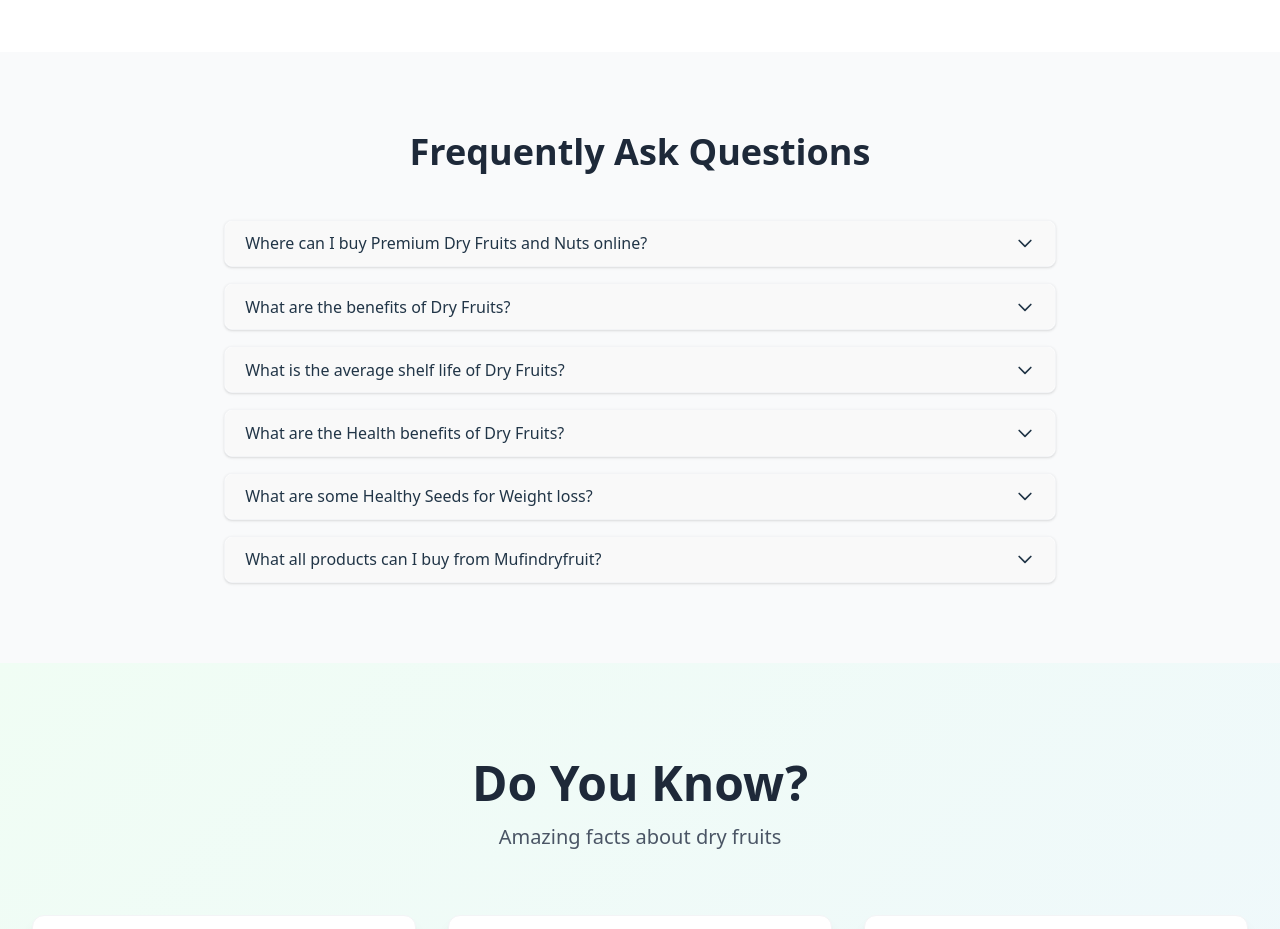
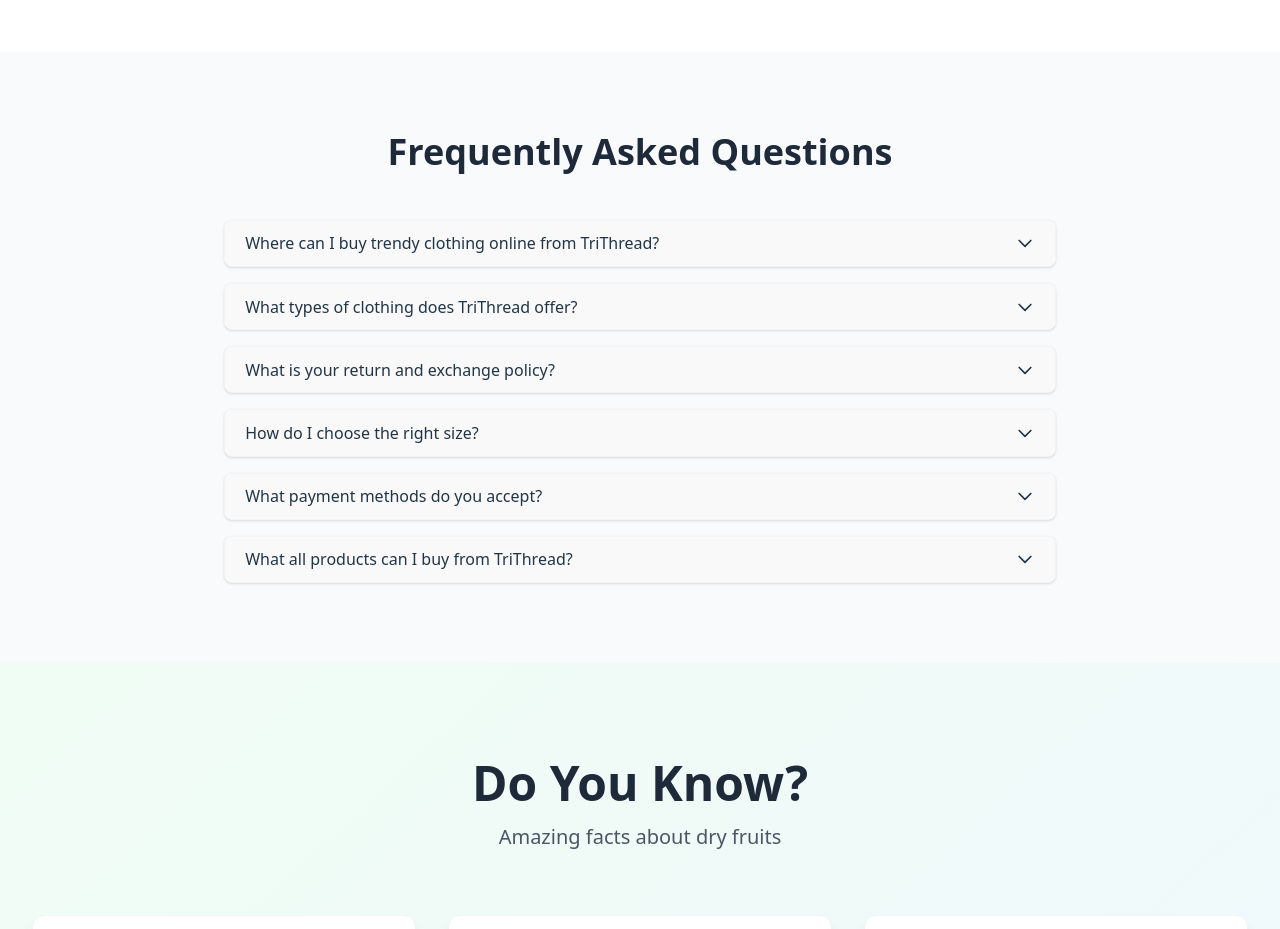
Before and after one commit to Deveshkgjb/Dry-Fruit, a React (Vite) app in the folder dry1/: page / in a window 1280 px wide. Shown: the part 3000-3929 px from the top of the page. Built offline with nearby package versions, Linux system fonts and the light colour scheme; no server answers.

Commit message:
Update FAQ from dry fruits to TriThread clothing content

```diff
--- a/dry1/src/Components/Homepages/FAQ.jsx
+++ b/dry1/src/Components/Homepages/FAQ.jsx
@@ -5,28 +5,28 @@
 
   const faqData = [
     {
-      question: "Where can I buy Premium Dry Fruits and Nuts online?",
-      answer: "You can buy premium dry fruits and nuts directly from our website. We offer a wide selection of high-quality nuts, dried fruits, and healthy snacks with convenient home delivery options."
+      question: "Where can I buy trendy clothing online from TriThread?",
+      answer: "You can shop the latest fashion trends directly from our TriThread website. We offer a wide selection of high-quality clothing for men, women, and kids with convenient home delivery options and easy returns."
     },
     {
-      question: "What are the benefits of Dry Fruits?",
-      answer: "Dry fruits are packed with essential nutrients, vitamins, and minerals. They provide energy, support heart health, boost immunity, aid in weight management, and are rich in antioxidants that help fight free radicals."
+      question: "What types of clothing does TriThread offer?",
+      answer: "TriThread offers a diverse range of clothing including casual wear, formal attire, activewear, ethnic wear, accessories, and seasonal collections. We cater to all age groups with stylish and comfortable fashion choices for every occasion."
     },
     {
-      question: "What is the average shelf life of Dry Fruits?",
-      answer: "The shelf life varies by type of dry fruit. Generally, most dry fruits last 6-12 months when stored properly in a cool, dry place. Nuts like almonds and walnuts can last up to a year, while dried fruits like dates and figs last 6-8 months."
+      question: "What is your return and exchange policy?",
+      answer: "We offer a hassle-free 7-day return and exchange policy. If you're not satisfied with your purchase, you can return or exchange items within 7 days of delivery. Items must be unused, unwashed, and with original tags attached."
     },
     {
-      question: "What are the Health benefits of Dry Fruits?",
-      answer: "Dry fruits offer numerous health benefits including improved heart health, better digestion, stronger bones, enhanced brain function, better skin health, and weight management. They're also rich in fiber, healthy fats, and essential minerals."
+      question: "How do I choose the right size?",
+      answer: "Each product page includes a detailed size chart to help you find the perfect fit. We recommend measuring yourself and comparing with our size guide. If you're between sizes, we suggest sizing up for a comfortable fit. Our customer support team is always ready to help with sizing queries."
     },
     {
-      question: "What are some Healthy Seeds for Weight loss?",
-      answer: "Seeds like chia seeds, flax seeds, pumpkin seeds, and sunflower seeds are excellent for weight loss. They're high in fiber and protein, which help you feel full longer, boost metabolism, and provide essential nutrients while supporting your weight loss goals."
+      question: "What payment methods do you accept?",
+      answer: "TriThread accepts multiple payment methods including credit/debit cards, UPI (PhonePe, Google Pay, Paytm), net banking, and cash on delivery (COD). All online transactions are secure and encrypted for your safety."
     },
     {
-      question: "What all products can I buy from Mufindryfruit?",
-      answer: "Mufindryfruit offers a wide range of premium dry fruits, nuts, seeds, trail mixes, nut butters, dried fruits, healthy snacks, gift boxes, and specialty combinations. All products are carefully sourced and processed to maintain the highest quality standards."
+      question: "What all products can I buy from TriThread?",
+      answer: "TriThread offers a comprehensive range of fashion products including t-shirts, shirts, jeans, dresses, tops, ethnic wear, activewear, jackets, accessories, footwear, and seasonal collections. All products are carefully curated to bring you the latest trends in fashion at affordable prices."
     }
   ];
 
@@ -39,7 +39,7 @@
       <div className="max-w-4xl mx-auto px-4 sm:px-6 md:px-8">
         {/* Section Title */}
         <h2 className="text-2xl sm:text-3xl md:text-4xl font-bold text-center mb-8 md:mb-12 text-gray-800">
-          Frequently Ask Questions
+          Frequently Asked Questions
         </h2>
 
         {/* FAQ Items */}
```
